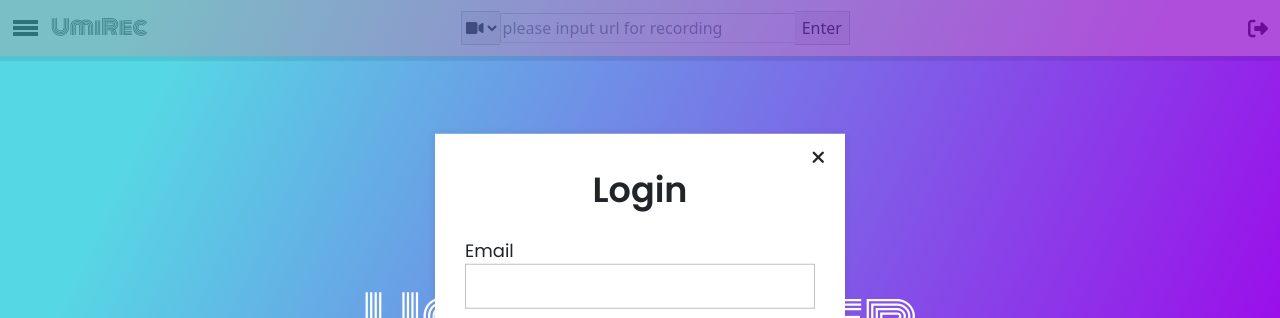
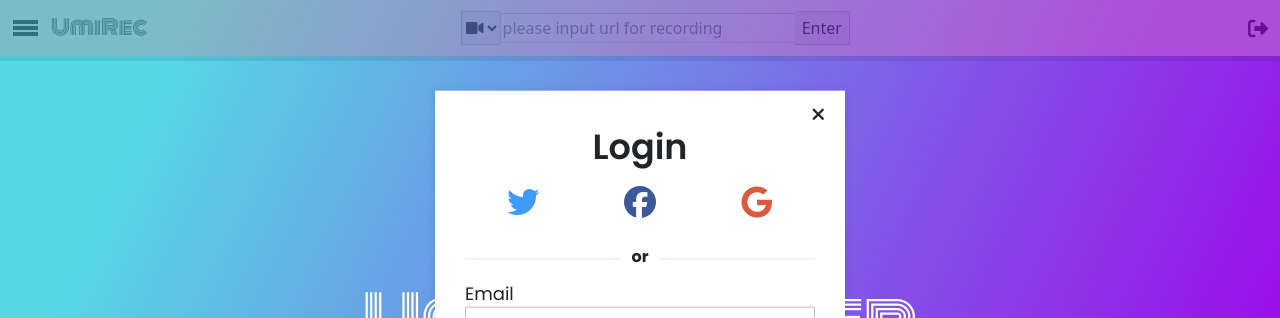
Before and after one commit to No5619/umi-recorder-frontend, a Vue app: page /#/ in a window 1280 px wide. Both pictures are taken after a click on the label "Login/Signup". Shown: the top 318 px of the page. Built offline with nearby package versions, Linux system fonts and the light colour scheme; no server answers.

Commit message:
添加第三方登陸icons+添加vue-router在package.json中避免發生找不到router錯誤

```diff
--- a/package.json
+++ b/package.json
@@ -12,7 +12,8 @@
     "bootstrap-vue": "^2.23.1",
     "core-js": "^3.8.3",
     "vue": "^2.6.14",
-    "vue-faker": "^3.0.0"
+    "vue-faker": "^3.0.0",
+    "vue-router": "^3.5.2"
   },
   "devDependencies": {
     "@babel/core": "^7.12.16",
--- a/src/pages/LoginPage.vue
+++ b/src/pages/LoginPage.vue
@@ -5,14 +5,32 @@
 
     <div class="center">
       <input type="checkbox" id="show">
-    <label class="show-icon" >UmiRecorder</label>
+      <label class="show-icon">UmiRecorder</label>
       <div class="show-label-btn">
-      <label class="show-label" >Please Login/Sinup first.</label>
+        <label class="show-label">Please Login/Sinup first.</label>
         <label for="show" class="show-btn">Login/Signup</label>
       </div>
       <div class="form_container" style="z-index: 1000000;">
         <label for="show" class="close-btn fas fa-times" title="close"></label>
         <div class="text" ref="form_icon">Login</div>
+
+        <!--第三方登入-->
+        <div class="third_form">
+          <a  class="icon-button twitter">
+            <i class="fab fa-twitter"></i><span></span>
+          </a>
+          <a  class="icon-button facebook">
+            <i class="fab fa-facebook"></i>
+            <span></span>
+          </a>
+          <a href="http://localhost:8080/oauth2/authorization/google" class="icon-button google-plus">
+            <i class="fab fa-google"></i>
+            <span></span>
+          </a>
+        </div>
+
+        <p class="or"><span>or</span></p>
+
         <div class="fake_form">
           <div class="data" v-show="showNameInput">
             <label>Name</label>
@@ -29,7 +47,7 @@
           <div class="data">
             <a href="javascript:void(0)" @click="createCaptcha" style="color: black;">
               <label>captcha: </label>
-                <img :src="captchaImg" style="width:50%; height:32px;" alt="loading..."/>
+              <img :src="captchaImg" style="width:50%; height:32px;" alt="loading..." />
             </a>
             <input type="text" v-model="captchaCode" required>
           </div>
@@ -40,7 +58,7 @@
             <div class="inner"></div>
             <button @click="send_data">enter</button>
           </div>
-            <div class="signup-link" >
+          <div class="signup-link">
             <a style="cursor:pointer;" v-on:click="login_signup_btn" ref="login_signup_btn">
               Sign Up
             </a>
@@ -66,14 +84,14 @@ export default {
       captchaCode: ""
     }
   },
-    methods:{
-      login_signup_btn(){
+  methods: {
+    login_signup_btn() {
       if (this.login_signup == "login") {
         this.$refs['form_icon'].innerText = 'Sign Up';
         this.$refs['login_signup_btn'].innerText = "Login";
         this.login_signup = "signup";
 
-        } else if(this.login_signup == "signup") {
+      } else if (this.login_signup == "signup") {
         this.$refs['form_icon'].innerText = 'Login';
         this.$refs['login_signup_btn'].innerText = "Signup";
         this.login_signup = "login";
@@ -81,7 +99,7 @@ export default {
       }
       console.log(this.login_signup);
     },
-      send_data(){
+    send_data() {
       let self = this;
 
       let url;
@@ -111,7 +129,7 @@ export default {
           }
           console.log("redirect");
           self.$cache.loggedin = true;
-                        self.$router.push({path: 'VideosListPage'});
+          self.$router.push({ path: 'VideosListPage' });
         },
         () => {
           alert("系統錯誤");
@@ -135,7 +153,7 @@ export default {
     showNameInput() {
       if (this.login_signup == "signup")
         return true;
-        else if(this.login_signup == "login")
+      else if (this.login_signup == "login")
         return false;
 
       return false;
@@ -152,7 +170,7 @@ export default {
 @import url('https://fonts.googleapis.com/css2?family=Monoton&display=swap');
 @import url('https://fonts.googleapis.com/css?family=Poppins:400,500,600,700&display=swap');
 
-    .fake_body{
+.fake_body {
   margin: 0;
   padding: 0;
   outline: none;
@@ -163,7 +181,7 @@ export default {
   background: linear-gradient(115deg, #56d8e4 10%, #9f01ea 90%);
 }
 
-    .hide_top_nav{
+.hide_top_nav {
   position: fixed;
   top: 0%;
   left: 0%;
@@ -175,33 +193,39 @@ export default {
 
 }
 
-    .show-icon, .show-label-btn, .form_container{
+.show-icon,
+.show-label-btn,
+.form_container {
   position: absolute;
   top: 50%;
   left: 50%;
   transform: translate(-50%, -50%);
 }
-    .show-label-btn{
+
+.show-label-btn {
   display: flex;
   flex-direction: column;
   margin-top: 20px;
 }
-    .show-icon{
+
+.show-icon {
   top: 40%;
   padding: 10px 20px;
   font-size: 4em;
   font-weight: 500;
-        color:  #fff;
+  color: #fff;
   font-family: 'Monoton', cursive;
 }
-    .show-label{
+
+.show-label {
   margin: auto;
   padding: 10px 20px;
   font-size: 20px;
   font-weight: 500;
-        color:  #fff;
+  color: #fff;
 }
-    .show-btn{
+
+.show-btn {
   margin: auto;
   background: #fff;
   padding: 10px 20px;
@@ -209,77 +233,212 @@ export default {
   font-weight: 500;
   color: #3498db;
   cursor: pointer;
-        box-shadow: 0px 0px 10px rgba(0,0,0,0.1);
+  box-shadow: 0px 0px 10px rgba(0, 0, 0, 0.1);
 }
 
-    input[type="checkbox"]{
+/*第三方登入
+  form
+*/
+.third_form {
+  display: flex;
+  justify-content: space-around;
+}
+
+/*第三方登入
+  Wrapper
+*/
+.icon-button {
+  background-color: white;
+  border-radius: 3.6rem;
+  cursor: pointer;
+  display: inline-block;
+  font-size: 2.0rem;
+  height: 3.6rem;
+  line-height: 3.6rem;
+  margin: 0 5px;
+  position: relative;
+  text-align: center;
+  user-select: none;
+  /* -webkit-user-select: none;
+  -moz-user-select: none;
+  -ms-user-select: none;
+  user-select: none; */
+  width: 3.6rem;
+}
+
+/*第三方登入
+  Circle
+*/
+.icon-button span {
+  border-radius: 0;
+  display: block;
+  height: 0;
+  left: 50%;
+  margin: 0;
+  position: absolute;
+  top: 50%;
+  transition: all 0.3s;
+  /* -webkit-transition: all 0.3s;
+  -moz-transition: all 0.3s;
+  -o-transition: all 0.3s;
+  transition: all 0.3s; */
+  width: 0;
+}
+
+/*第三方登入
+  Icons
+*/
+.icon-button:hover span {
+  width: 3.6rem;
+  height: 3.6rem;
+  border-radius: 3.6rem;
+  margin: -1.8rem;
+}
+
+.twitter span {
+  background-color: #4099ff;
+}
+
+.facebook span {
+  background-color: #3B5998;
+}
+
+.google-plus span {
+  background-color: #db5a3c;
+}
+
+.icon-button i {
+  background: none;
+  color: rgb(255, 255, 255);
+  height: 3.6rem;
+  position: absolute;
+  left: 0;
+  top: 0;
+  line-height: 3.6rem;
+  transition: all 0.3s;
+
+  /* -webkit-transition: all 0.3s;
+  -moz-transition: all 0.3s;
+  -o-transition: all 0.3s;
+  transition: all 0.3s; */
+  width: 3.6rem;
+  z-index: 10;
+}
+
+.icon-button .fab.fa-twitter {
+  color: #4099ff;
+}
+
+.icon-button .fab.fa-facebook {
+  color: #3B5998;
+}
+
+.icon-button .fab.fa-google {
+  color: #db5a3c;
+}
+
+.icon-button:hover .fab.fa-twitter,
+.icon-button:hover .fab.fa-facebook,
+.icon-button:hover .fab.fa-google {
+  color: white;
+}
+
+.or {
+  text-align: center;
+  font-weight: bold;
+  border-bottom: 2px solid rgb(245 239 239);
+  line-height: 0.1em;
+  margin: 25px 0;
+}
+
+.or span {
+  background: #fff;
+  padding: 0 10px;
+}
+
+input[type="checkbox"] {
   display: none;
 }
-    .form_container{
+
+.form_container {
   display: none;
   background: #fff;
   width: 410px;
   padding: 30px;
-      box-shadow: 0 0 8px rgba(0,0,0,0.1);
+  box-shadow: 0 0 8px rgba(0, 0, 0, 0.1);
 }
-    #show:checked ~ .form_container{
+
+#show:checked~.form_container {
   display: block;
 }
-    .form_container .close-btn{
+
+.form_container .close-btn {
   position: absolute;
   right: 20px;
   top: 15px;
   font-size: 18px;
   cursor: pointer;
 }
-    .form_container .close-btn:hover{
+
+.form_container .close-btn:hover {
   color: #3498db;
 }
-    .form_container .text{
+
+.form_container .text {
   font-size: 35px;
   font-weight: 600;
   text-align: center;
 }
-    .form_container .fake_form{
+
+.form_container .fake_form {
   margin-top: -20px;
 }
-    .form_container .fake_form .data{
+
+.form_container .fake_form .data {
   height: 45px;
   width: 100%;
   margin: 40px 0;
 }
-    .fake_form .data label{
+
+.fake_form .data label {
   font-size: 18px;
 }
-    .fake_form .data input{
+
+.fake_form .data input {
   height: 100%;
   width: 100%;
   padding-left: 10px;
   font-size: 17px;
   border: 1px solid silver;
 }
-    .fake_form .data input:focus{
+
+.fake_form .data input:focus {
   border-color: #3498db;
   border-bottom-width: 2px;
 }
-    .fake_form .forgot-pass{
+
+.fake_form .forgot-pass {
   margin-top: -8px;
 }
-    .fake_form .forgot-pass a{
+
+.fake_form .forgot-pass a {
   color: #3498db;
   text-decoration: none;
 }
-    .fake_form .forgot-pass a:hover{
+
+.fake_form .forgot-pass a:hover {
   text-decoration: underline;
 }
-    .fake_form .btn{
+
+.fake_form .btn {
   margin: 30px 0;
   height: 45px;
   width: 100%;
   position: relative;
   overflow: hidden;
 }
-    .fake_form .btn .inner{
+
+.fake_form .btn .inner {
   height: 100%;
   width: 300%;
   position: absolute;
@@ -288,10 +447,12 @@ export default {
   background: -webkit-linear-gradient(right, #56d8e4, #9f01ea, #56d8e4, #9f01ea);
   transition: all 0.4s;
 }
-    .fake_form .btn:hover .inner{
+
+.fake_form .btn:hover .inner {
   left: 0;
 }
-    .fake_form .btn button{
+
+.fake_form .btn button {
   height: 100%;
   width: 100%;
   background: none;
@@ -303,14 +464,16 @@ export default {
   letter-spacing: 1px;
   cursor: pointer;
 }
-    .fake_form .signup-link{
+
+.fake_form .signup-link {
   text-align: center;
 }
-    .fake_form .signup-link a{
+
+.fake_form .signup-link a {
   color: #3498db;
   text-decoration: none;
 }
-    .fake_form .signup-link a:hover{
+
+.fake_form .signup-link a:hover {
   text-decoration: underline;
-    }
-</style>
+}</style>
```
Also changed, not shown: 1 other file (tests, documents, lock files or other folders). Lines whose indentation alone changed are shown as unchanged.
